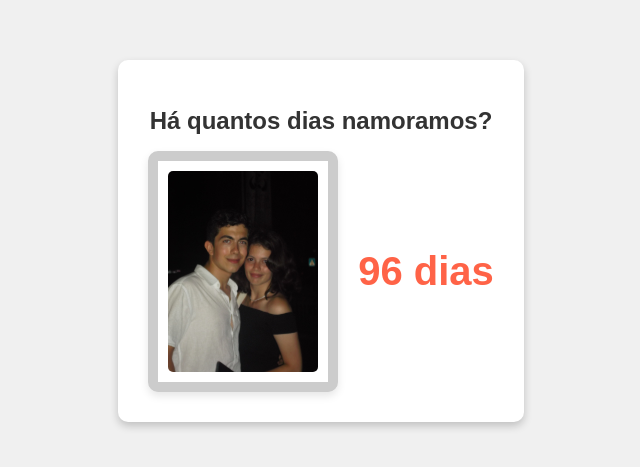
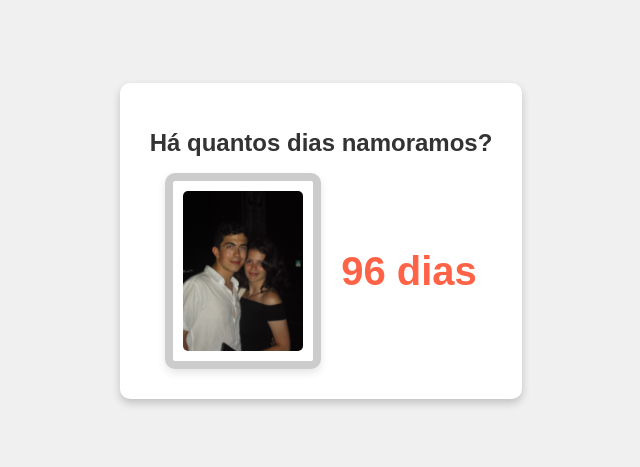
Before and after one commit to jotipof/contador, a plain HTML site: page index.html in a window 1280 px wide. Shown: the part 159-626 px from the top of the page, without its empty margins (319-959 px from the left). Drawn offline with Linux system fonts and the light colour scheme.

Commit message:
Update styles.css

```diff
--- a/styles.css
+++ b/styles.css
@@ -29,7 +29,7 @@ h1 {
 }
 
 .photo-frame {
-    border: 10px solid #ccc; /* Moldura */
+    border: 8px solid #ccc; /* Moldura mais fina */
     padding: 10px;
     margin-right: 20px; /* Espaço entre a foto e o contador */
     background-color: #fff;
@@ -38,8 +38,8 @@ h1 {
 }
 
 .photo {
-    max-width: 150px;
-    height: auto;
+    max-width: 120px; /* Limita a largura da imagem */
+    height: auto; /* Mantém a proporção da imagem */
     display: block;
     border-radius: 5px;
 }
```
